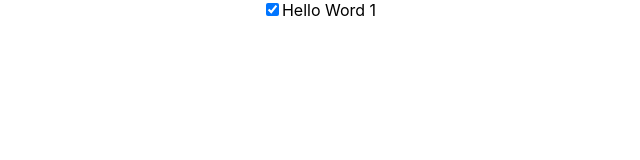
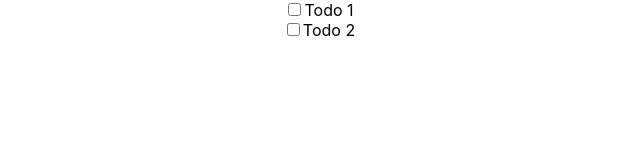
Before and after one commit to ChoiSeoY/todo-react-app, a React (Create React App) app: page / in a window 1280 px wide. Shown: the top 160 px of the page, without its empty margins (321-961 px from the left). Built offline with nearby package versions, Linux system fonts and the light colour scheme.

Commit message:
React에서 리스트 렌더링하기1

```diff
--- a/src/App.js
+++ b/src/App.js
@@ -4,17 +4,22 @@ import './App.css';
 
 class App extends React.Component{
   constructor(props){    //매개변수 props 생성자
-      super(props)    //매개변수 pros 초기화
+      super(props);    //매개변수 pros 초기화
       this.state = {    // item에 item.title, item.done 매개변수 이름과 값 할당
-        item :{id:0, title: "Hello Word 1", done:true},
+        items :[
+          {id:0, title:"Todo 1", done:false},
+          {id:1, title:"Todo 2", done: false},
+        ],
       };
   }
   render(){
-    return(    // 매개변수 item에 변수명/값을 전달
-      <div className = "App">
-        <Todo item = {this.state.item}/>
-      </div>
-    );
+    // 자바스크립트가 제공하는 map 함수를 이용해서 배열을 반복해 <Todo /> 컴포넌트를 여러개 생성한다.
+    var todoItems = this.state.items.map((item,idx)=>(
+      <Todo item = {item} key = {item.id}/>
+    ));
+
+    // 생성된 컴포넌트 JSX를 리턴한다.
+    return <div className = "App">{todoItems}</div>;
   }
 }
 
```
